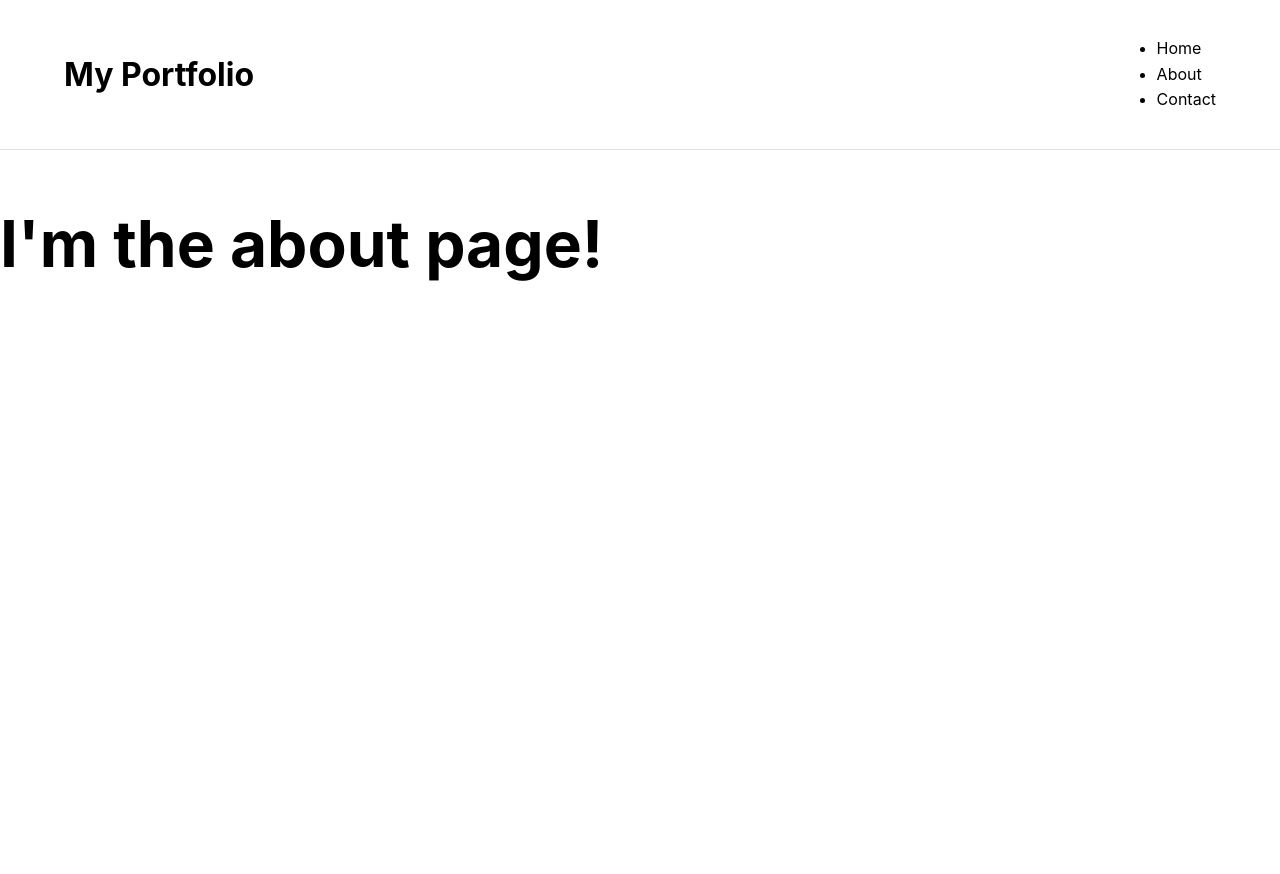
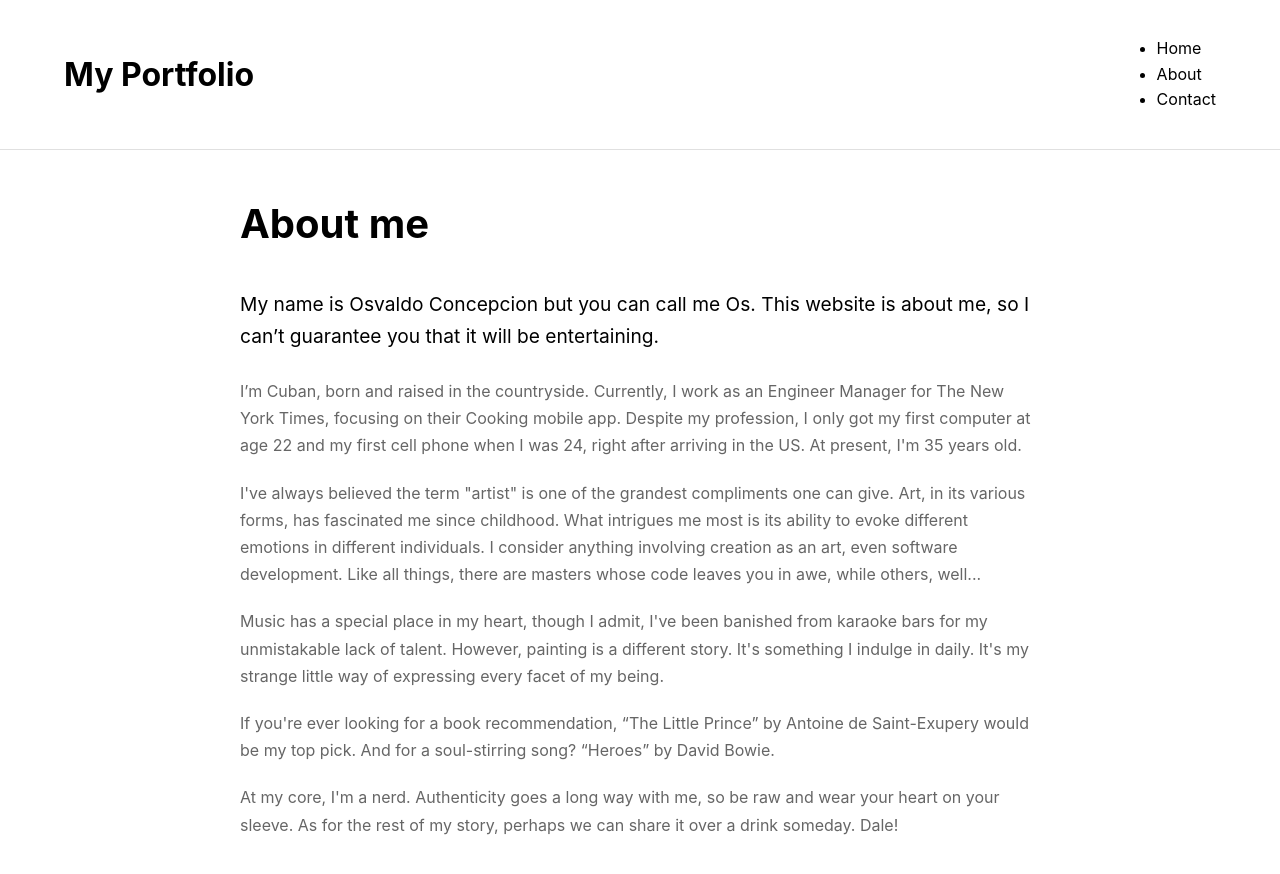
Before and after one commit to osvaldonytimes/mmc6145-module-1-1-concepcion-osvaldo, a React (Vite) app: page /about in a window 1280 px wide. Shown: the top 874 px of the page. Before the commit the page ends 800 px from the top, so only its background shows below. Built offline with nearby package versions, Linux system fonts and the light colour scheme.

Commit message:
About me page

```diff
--- a/src/pages/about.jsx
+++ b/src/pages/about.jsx
@@ -2,8 +2,47 @@ import styles from "../styles/about.module.css";
 
 export default function About() {
   return (
-    <main>
-      <h1 className={styles.placeholder}>I'm the about page!</h1>
+    <main className={styles.container}>
+      <h1 className={styles.title}>About me</h1>
+      <p className={styles.intro}>
+        My name is Osvaldo Concepcion but you can call me Os. This website is
+        about me, so I can’t guarantee you that it will be entertaining.
+      </p>
+      <section className={styles.bio}>
+        <p>
+          I’m Cuban, born and raised in the countryside. Currently, I work as an
+          Engineer Manager for The New York Times, focusing on their Cooking
+          mobile app. Despite my profession, I only got my first computer at age
+          22 and my first cell phone when I was 24, right after arriving in the
+          US. At present, I'm 35 years old.
+        </p>
+        <p>
+          I've always believed the term "artist" is one of the grandest
+          compliments one can give. Art, in its various forms, has fascinated me
+          since childhood. What intrigues me most is its ability to evoke
+          different emotions in different individuals. I consider anything
+          involving creation as an art, even software development. Like all
+          things, there are masters whose code leaves you in awe, while others,
+          well...
+        </p>
+        <p>
+          Music has a special place in my heart, though I admit, I've been
+          banished from karaoke bars for my unmistakable lack of talent.
+          However, painting is a different story. It's something I indulge in
+          daily. It's my strange little way of expressing every facet of my
+          being.
+        </p>
+        <p>
+          If you're ever looking for a book recommendation, “The Little Prince”
+          by Antoine de Saint-Exupery would be my top pick. And for a
+          soul-stirring song? “Heroes” by David Bowie.
+        </p>
+        <p>
+          At my core, I'm a nerd. Authenticity goes a long way with me, so be
+          raw and wear your heart on your sleeve. As for the rest of my story,
+          perhaps we can share it over a drink someday. Dale!
+        </p>
+      </section>
     </main>
   );
 }
--- a/src/styles/about.module.css
+++ b/src/styles/about.module.css
@@ -1,3 +1,26 @@
-.placeholder {
-  font-size: 4rem;
+.container {
+  max-width: 800px;
+  margin: 40px auto;
+  padding: 0 20px;
+  line-height: 1.7;
 }
+
+.title {
+  font-size: 2.5em;
+  font-weight: bold;
+  margin-bottom: 30px;
+}
+
+.intro {
+  font-size: 1.2em;
+  margin-bottom: 25px;
+}
+
+.bio p {
+  margin-bottom: 20px;
+  color: #666;
+}
+
+.bio p:last-child {
+  margin-bottom: 0;
+}
```
